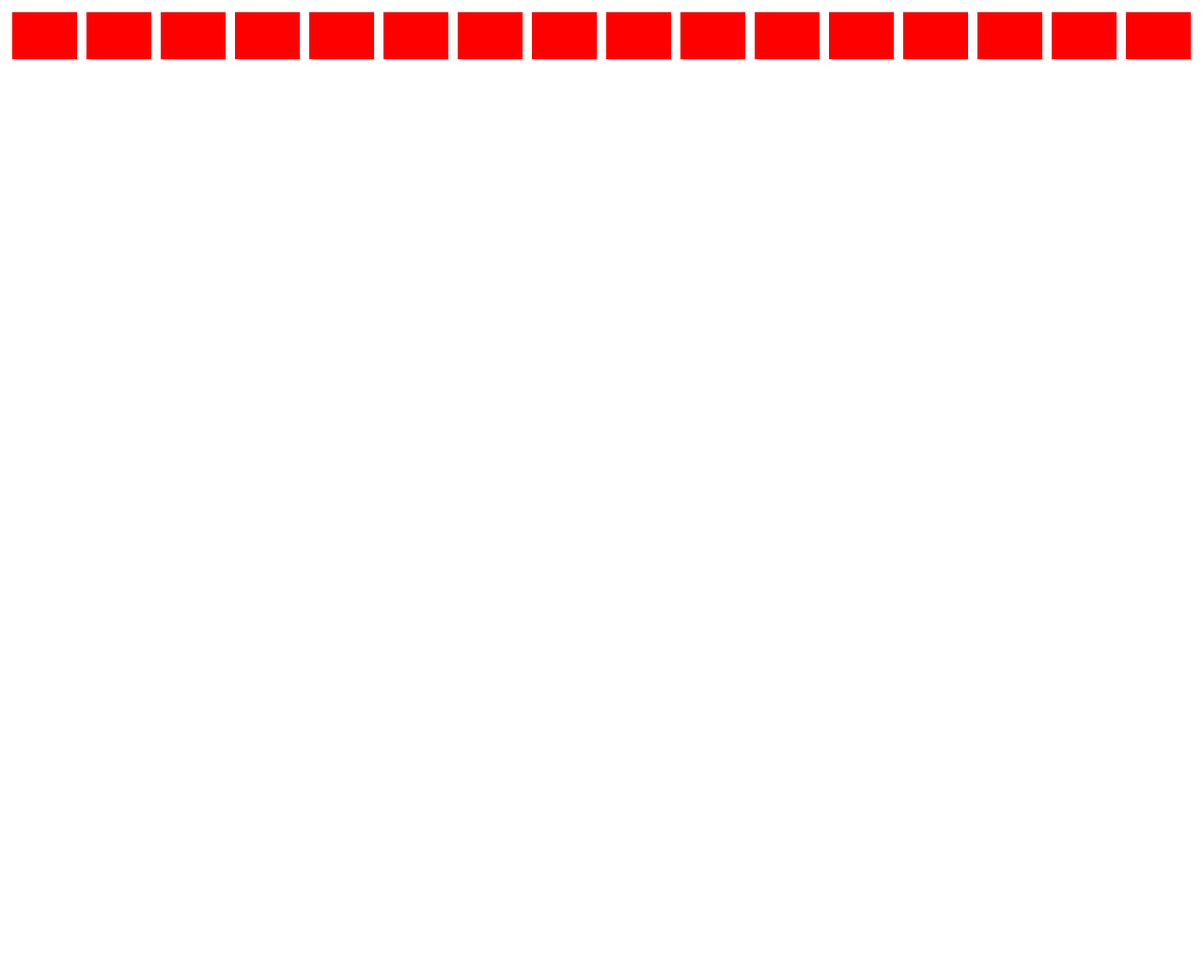
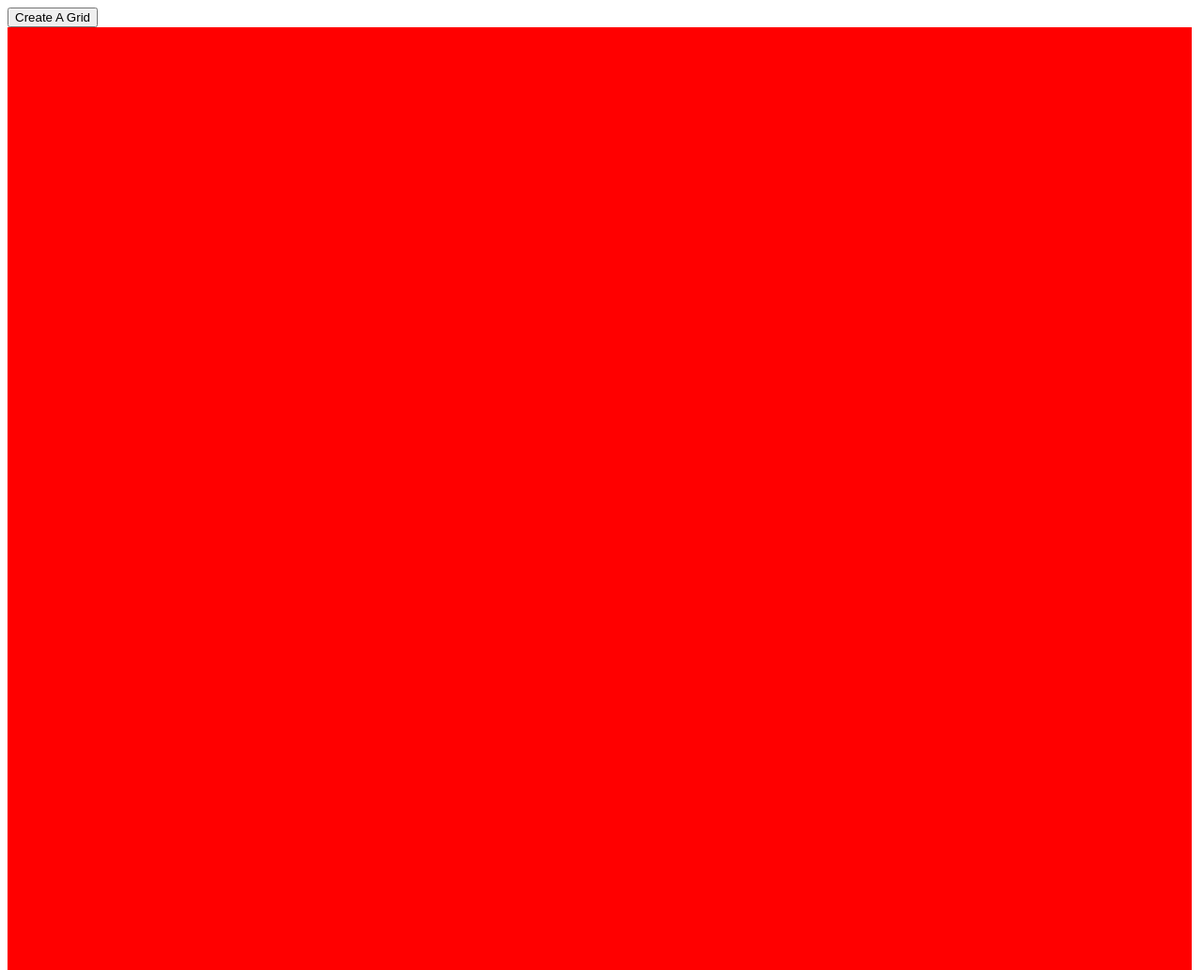
Before and after one commit to gqToru/Etch-a-Sketch-, a plain HTML site: page index.html in a window 1280 px wide. Shown: the top 1032 px of the page at 94% size. Before the commit the page ends 800 px from the top, so only its background shows below. Drawn offline with Linux system fonts and the light colour scheme.

Commit message:
rendered the grid

```diff
--- a/index.html
+++ b/index.html
@@ -8,6 +8,7 @@
     <title>Document</title>
   </head>
   <body>
+    <button>Create A Grid</button>
     <div class="container"></div>
   </body>
 </html>
--- a/script.js
+++ b/script.js
@@ -1,6 +1,7 @@
 const container = document.querySelector(".container");
+const numberGrid = 32 * 32;
 
-for (let i = 0; i < 16; i++) {
+for (let i = 0; i < numberGrid; i++) {
   const grid = document.createElement("div");
   grid.className = "gridColor";
   container.appendChild(grid);
--- a/style.css
+++ b/style.css
@@ -1,11 +1,17 @@
 .container {
   display: flex;
+  flex-wrap: wrap;
 }
 
 .gridColor {
   background-color: red;
   width: 50px;
   height: 50px;
-  margin: 5px;
-  flex: 4;
+  flex-basis: 60px;
+  flex-grow: 0;
+  flex-shrink: 0;
 }
+
+.gridColor:hover {
+  background-color: green;
+}
```
